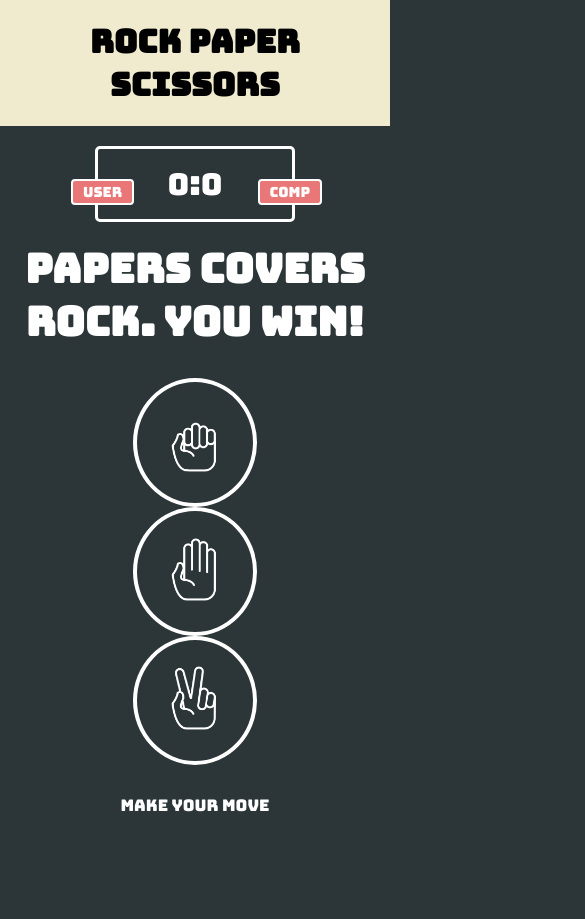
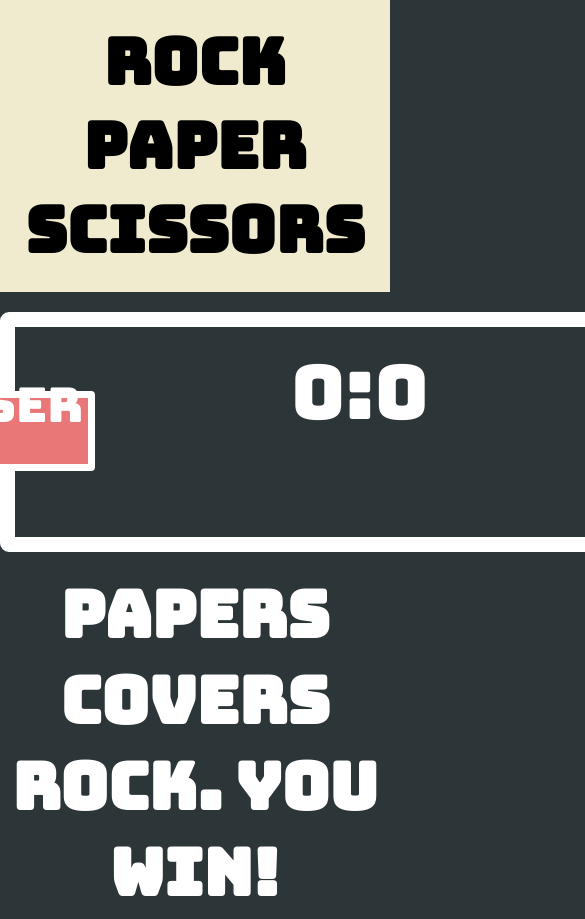
Before and after one commit to EminKodaz/RPS, a plain HTML site: page index.html in a window 390 px wide. Shown: the top 919 px of the page, 585 px wide, since content can reach past the window. Before the commit the page ends 844 px from the top, so only its background shows below. Drawn offline with Linux system fonts and the light colour scheme.

Commit message:
made mobile compatible.

```diff
--- a/index.html
+++ b/index.html
@@ -14,9 +14,13 @@
     </header>
 
     <div class="scoreBoard">
-      <div id="userLabel" class="badge">user</div>
-      <div id="computerLabel" class="badge">comp</div>
-      <span id="userScore">0</span>:<span id="compScore">0</span>
+        <div class="mobileLabel">
+          <div id="userLabel" class="badge"><p>user</p></div>
+          <div id="computerLabel" class="badge"><p>comp</p></div>
+        </div>
+        <div class="mobileScore">
+          <span id="userScore">0</span>:<span id="compScore">0</span>
+        </div>
     </div>
 
     <div class="result">
--- a/style.css
+++ b/style.css
@@ -34,7 +34,6 @@ body {
   font-size: 30px;
   text-align: center;
   padding: 15px 20px;
-
   position: relative;
 }
 
@@ -113,3 +112,98 @@ body {
   border: 4px solid #464647;
   box-shadow: 0 0 10px #25292b;
 }
+
+
+@media screen and (min-width: 300px), (min-height:650){
+
+header > h1 {
+    font-size: 4rem;
+}
+
+.scoreBoard {
+  margin: 20px auto;
+  border: 15px solid white;
+  border-radius: 9px;
+  width: 45rem;
+  height: 15rem;
+  color: white;
+  font-size: 30px;
+  text-align: center;
+  padding: 15px 20px;
+  position: relative;
+}
+
+.badge {
+  border: 7px solid;
+  border-radius: 4px;
+  background: #E97777;
+  color: white;
+  font-size: 2rem;
+  width: 10rem;
+  height: 5rem;
+  font-size: 3rem;
+}
+
+.mobileScore {
+  font-size: 75px;
+}
+
+.badge > p {
+  position: absolute;
+  top: -25px;
+  right: 5px;
+}
+
+#userLabel {
+  position: absolute;
+  top: 4rem;
+  left: -5rem;
+}
+
+#computerLabel {
+  position: absolute;
+  top: 4rem;
+  right: -5rem;
+}
+
+.result {
+  font-size: 65px;
+}
+
+.choice {
+  display: block;
+  border: 6px solid white;
+  border-radius: 50%;
+  padding: 8px;
+  transition: all 3ms ease;
+  width: 21rem;
+  height: 21rem;
+  margin-left: 19rem;
+  margin-bottom: 3rem;
+}
+
+.img {
+  height: 15rem;
+  width: 15rem;
+  margin-top: 2rem;
+}
+.green-glow {
+  border: 4px solid #4dcc7d;
+  box-shadow: 0 0 10px #31b43a;
+}
+
+.red-glow {
+  border: 4px solid #fc121b;
+  box-shadow: 0 0 10px #d01115;
+}
+
+.gray-glow {
+  border: 4px solid #464647;
+  box-shadow: 0 0 10px #25292b;
+}
+
+#actionMessage {
+  font-size: 3rem;
+}
+
+}
```
